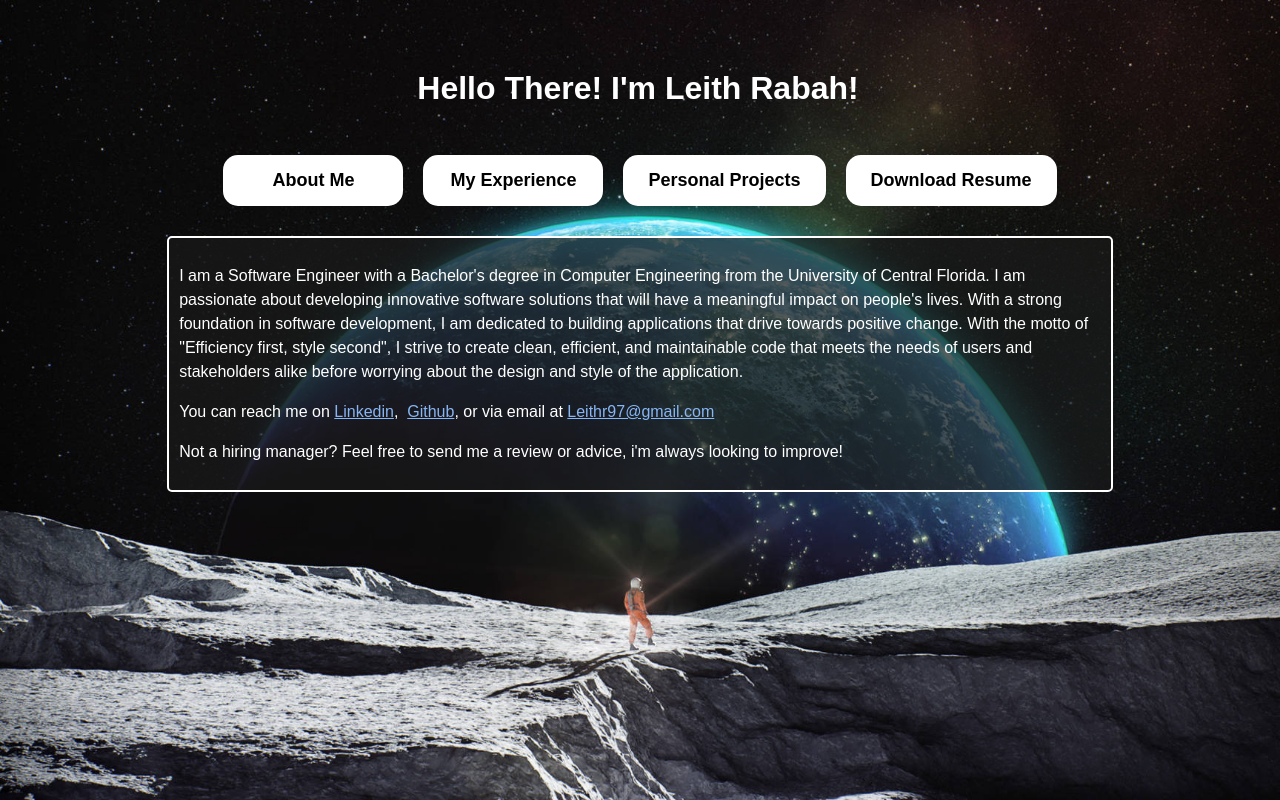
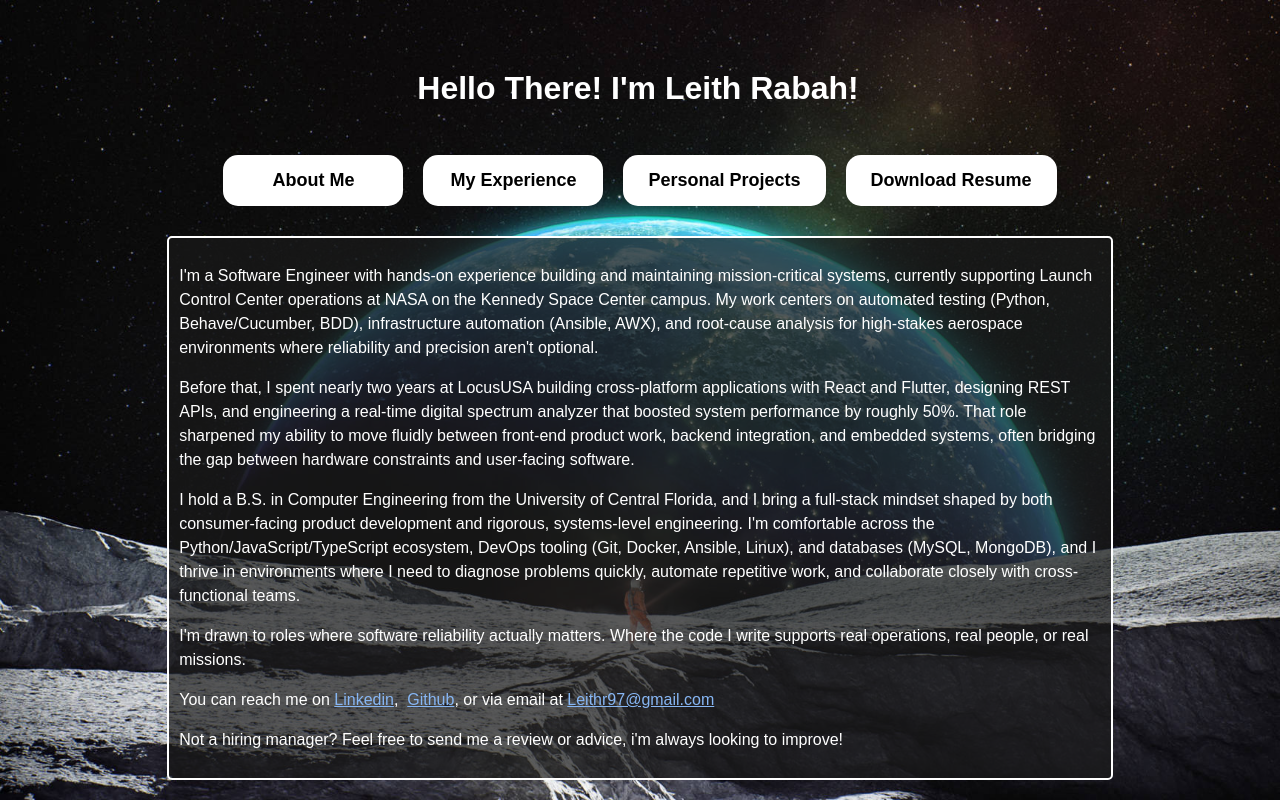
Before and after one commit to Latharius/Portfolio, a React (Vite) app: page / in a window 1280 px wide. Both pictures are taken after a click on the button "About Me". Built offline with nearby package versions, Linux system fonts and the light colour scheme.

Commit message:
Updated About me

```diff
--- a/src/App.tsx
+++ b/src/App.tsx
@@ -35,11 +35,19 @@ const App: React.FC = () => {
       <div className={`text_box_wrapper ${activeBox ? "open" : "closed"}`}>
         {activeBox === "about" && (
           <div className="text_box">
-            <p>I am a Software Engineer with a Bachelor's degree in Computer Engineering from the University of Central Florida. I am passionate about developing
-              innovative software solutions that will have a meaningful impact on people's lives. With a strong foundation in software development, I am dedicated
-              to building applications that drive towards positive change. With the motto of "Efficiency first, style second", I strive to create clean, efficient,
-              and maintainable code that meets the needs of users and stakeholders alike before worrying about the design and style of the application.
-            </p>
+            <p>I'm a Software Engineer with hands-on experience building and maintaining mission-critical systems, currently supporting Launch Control
+            Center operations at NASA on the Kennedy Space Center campus. My work centers on automated testing (Python, Behave/Cucumber, BDD),
+            infrastructure automation (Ansible, AWX), and root-cause analysis for high-stakes aerospace environments where reliability and precision
+            aren't optional.</p>
+            <p>Before that, I spent nearly two years at LocusUSA building cross-platform applications with React and Flutter, designing REST APIs, and
+              engineering a real-time digital spectrum analyzer that boosted system performance by roughly 50%. That role sharpened my ability to move
+              fluidly between front-end product work, backend integration, and embedded systems, often bridging the gap between hardware constraints
+              and user-facing software.</p>
+            <p>I hold a B.S. in Computer Engineering from the University of Central Florida, and I bring a full-stack mindset shaped by both
+              consumer-facing product development and rigorous, systems-level engineering. I'm comfortable across the Python/JavaScript/TypeScript
+              ecosystem, DevOps tooling (Git, Docker, Ansible, Linux), and databases (MySQL, MongoDB), and I thrive in environments where I need to
+              diagnose problems quickly, automate repetitive work, and collaborate closely with cross-functional teams.</p>
+              <p>I'm drawn to roles where software reliability actually matters. Where the code I write supports real operations, real people, or real missions.</p>
             <p>
               You can reach me on <a href="https://www.linkedin.com/in/leith-rabah-29a931186/" target="_blank" rel="noopener noreferrer">Linkedin</a>,
               &nbsp;<a href="https://github.com/Latharius" target="_blank" rel="noopener noreferrer">Github</a>, or via
```
